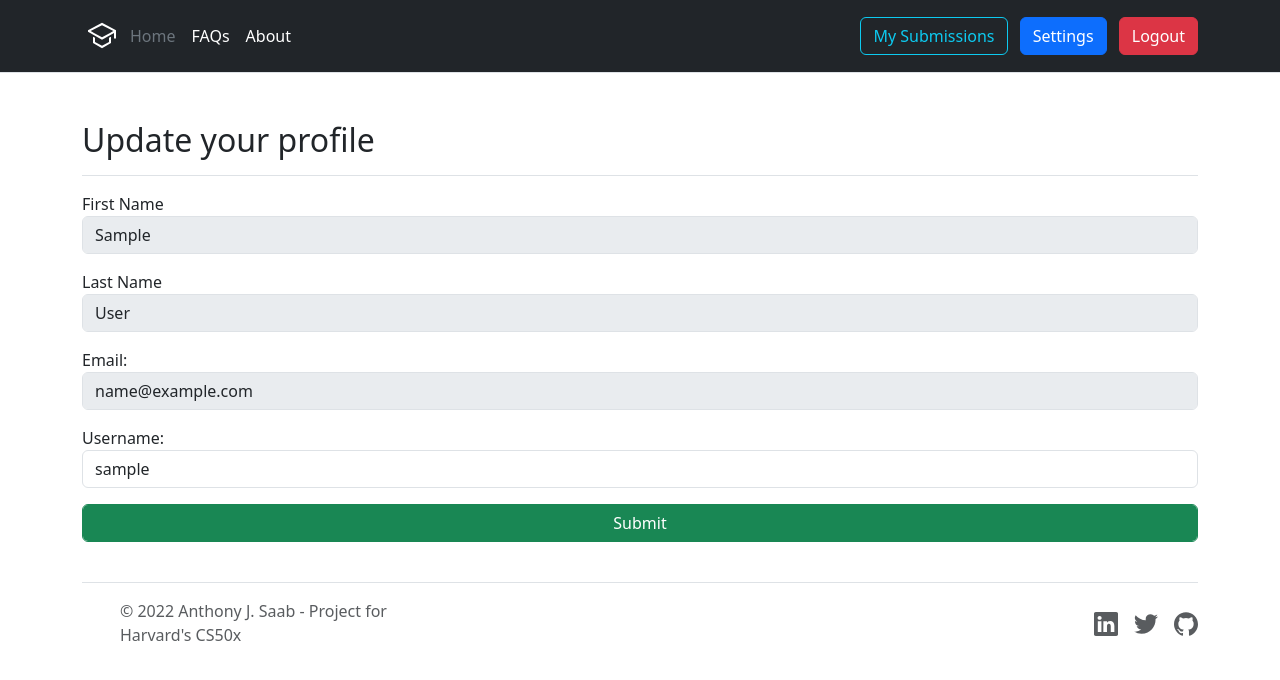
After one commit to anthonyjsaab/UniversityKnowledgeHub, a Django app: page /profile/ in a window 1280 px wide. The commit adds this page. Shown: the top 680 px of the page. Run offline with Django 4.2, Linux system fonts and the light colour scheme; the visitor is signed in with stand-in values (Sample User, id 1); parts of the project's set-up code (start-up, migrations or seed data) failed here and were passed over.

Commit message:
Profile page first version working
Signed-off-by: Anthony <ajs34@mail.aub.edu>

```diff
--- a/templates/base.html
+++ b/templates/base.html
@@ -4,8 +4,6 @@
     {% load static %}
     <meta charset="UTF-8">
     <title>UniKnowHub</title>
-    <!-- JavaScript Bundle with Popper -->
-    <!-- CSS only -->
     <link href="{% static 'favicon.png' %}" rel="icon">
     <link href="https://cdn.jsdelivr.net/npm/bootstrap@5.3.0-alpha1/dist/css/bootstrap.min.css" rel="stylesheet"
           integrity="sha384-GLhlTQ8iRABdZLl6O3oVMWSktQOp6b7In1Zl3/Jr59b6EGGoI1aFkw7cmDA6j6gD" crossorigin="anonymous">
@@ -33,12 +31,8 @@
 
             <div class="text-end">
                 {% if request.user.is_authenticated %}
-                    <button type="button" class="btn btn-outline-info me-2" style="width:300px"
-                            onMouseOver="this.innerHTML='{{ user.credits }} credits left'"
-                            onMouseOut="this.innerHTML='{{ user.email }}'">
-                        {{ user.email }}
-                    </button>
-                    <button type="button" class="btn btn-primary me-2">Settings</button>
+                    <button type="button" class="btn btn-outline-info me-2">My Submissions</button>
+                    <button type="button" class="btn btn-primary me-2" onclick="location.href='{% url 'profile' %}';">Settings</button>
                     <button type="button" class="btn btn-danger" onclick="location.href='{% url 'man_logout' %}';">
                         Logout
                     </button>
--- /dev/null
+++ b/templates/profile.html
@@ -0,0 +1,36 @@
+{% extends 'base.html' %}
+{% block main_content %}
+    <!DOCTYPE html>
+    <html lang="en">
+    <head>
+        <meta charset="UTF-8">
+        <title>Title</title>
+    </head>
+    <body>
+    <div class="d-flex justify-content-between flex-wrap flex-md-nowrap align-items-center pt-3 pb-2 mb-3 border-bottom">
+        <h1 class="h2">
+            Update your profile
+        </h1>
+    </div>
+    <p>
+        <label>First Name</label>
+        <input disabled type="text" value="{{ request.user.first_name }}" class="form-control">
+    </p>
+    <p>
+        <label>Last Name</label>
+        <input disabled type="text" value="{{ request.user.last_name }}" class="form-control">
+    </p>
+    <p>
+        <label>Email:</label>
+        <input disabled type="text" value="{{ request.user.email }}" class="form-control">
+    </p>
+    <form method="post" enctype="multipart/form-data">
+        {% csrf_token %}
+        {{ form.as_p }}
+        <div>
+            <input type="submit" class="form-control btn btn-success">
+        </div>
+    </form>
+    </body>
+    </html>
+{% endblock %}
--- a/uni_data/forms.py
+++ b/uni_data/forms.py
@@ -2,6 +2,8 @@ import django.forms as forms
 
 from datetime import date
 from django.forms import ModelForm
+
+from authentication.models import MyUser
 from uni_data.models import Previous
 
 
@@ -20,3 +22,12 @@ class CreatePreviousForm(ModelForm):
 
     def save(self, commit=True):
         super(CreatePreviousForm, self).save(commit=commit)
+
+
+class UpdateProfileForm(ModelForm):
+    class Meta:
+        model = MyUser
+        fields = ['username']
+        widgets = {
+            'username': forms.TextInput(attrs={'class': 'form-control', 'placeholder': ' '}),
+        }
--- a/uni_data/templates/uni_data/dashboard.html
+++ b/uni_data/templates/uni_data/dashboard.html
@@ -36,7 +36,7 @@
                 <table class="table table-striped table-sm">
                     <thead>
                     <tr>
-                        <th>#</th>
+                        <th>Course</th>
                         <th>Title</th>
                         <th>Previouses count</th>
                     </tr>
--- a/uni_data/urls.py
+++ b/uni_data/urls.py
@@ -8,4 +8,5 @@ urlpatterns = [
         path('delete_prev/', views.delete_previous, name='delete'),
         path('', views.home, name='home'),
         path('search/', views.search_page, name='search_page'),
+        path('profile/', views.UpdateProfileView.as_view(), name='profile'),
 ]
--- a/uni_data/views.py
+++ b/uni_data/views.py
@@ -8,9 +8,11 @@ from django.http import HttpResponseRedirect, HttpResponse
 from django.shortcuts import render, redirect
 from django.urls import reverse_lazy
 from django.utils.decorators import method_decorator
-from django.views.generic import CreateView
+from django.views.generic import CreateView, UpdateView
+
+from authentication.models import MyUser
 from storage_conn.views import s3_generate_down_url
-from uni_data.forms import CreatePreviousForm
+from uni_data.forms import CreatePreviousForm, UpdateProfileForm
 from uni_data.models import Previous, types, Counter4User, Counter4Course
 
 
@@ -116,3 +118,13 @@ def delete_previous(request):
     course_counter_to_diminish.save(), user_counter_to_diminish.save()
     messages.add_message(request, SUCCESS, "Previous deleted successfully")
     return HttpResponseRedirect(current_path_of_user)
+
+
+class UpdateProfileView(SuccessMessageMixin, UpdateView):
+    form_class = UpdateProfileForm
+    model = MyUser
+    success_message = "Profile updated successfully"
+    template_name = "profile.html"
+
+    def get_object(self, queryset=None):
+        return self.request.user
```
